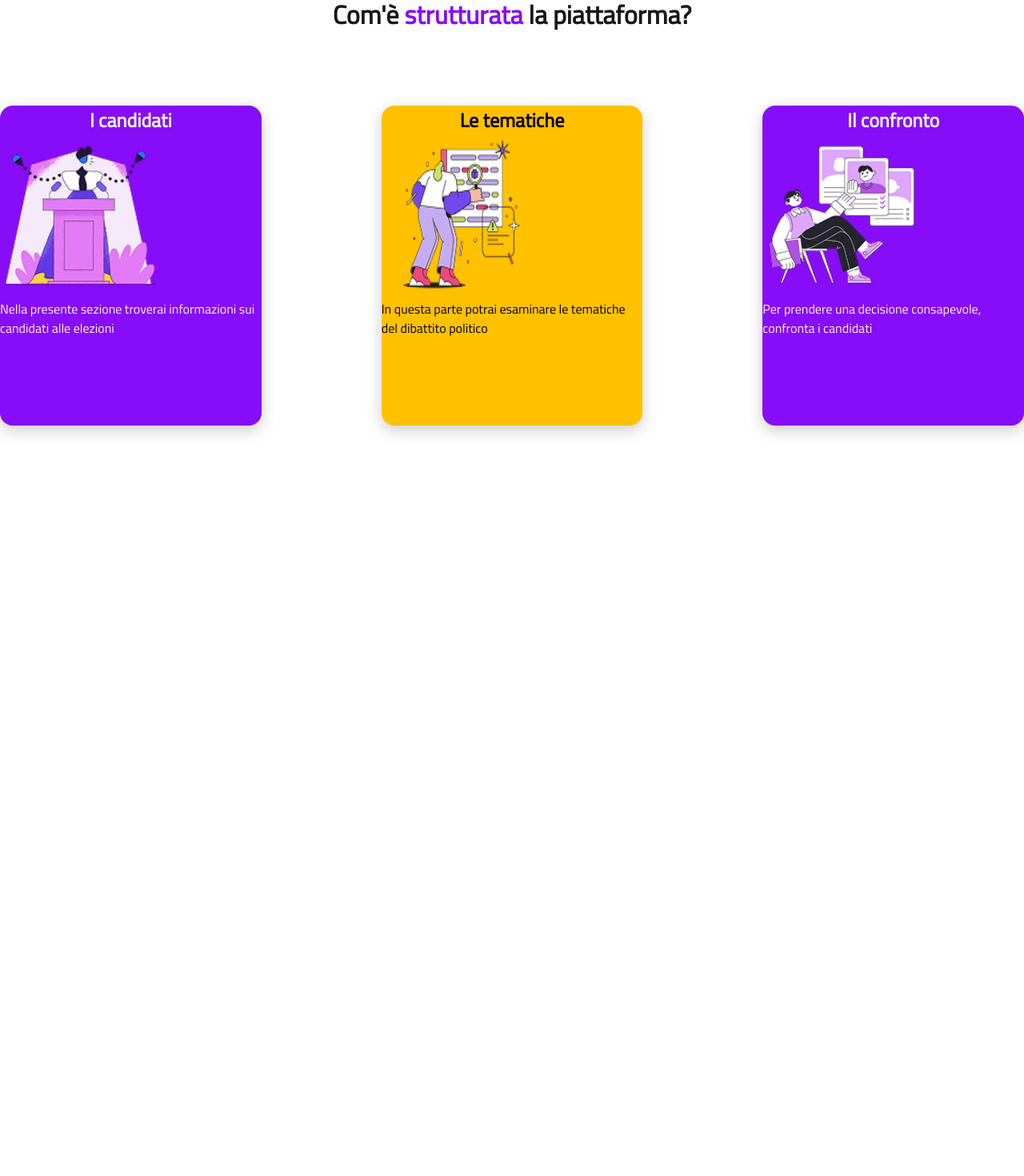
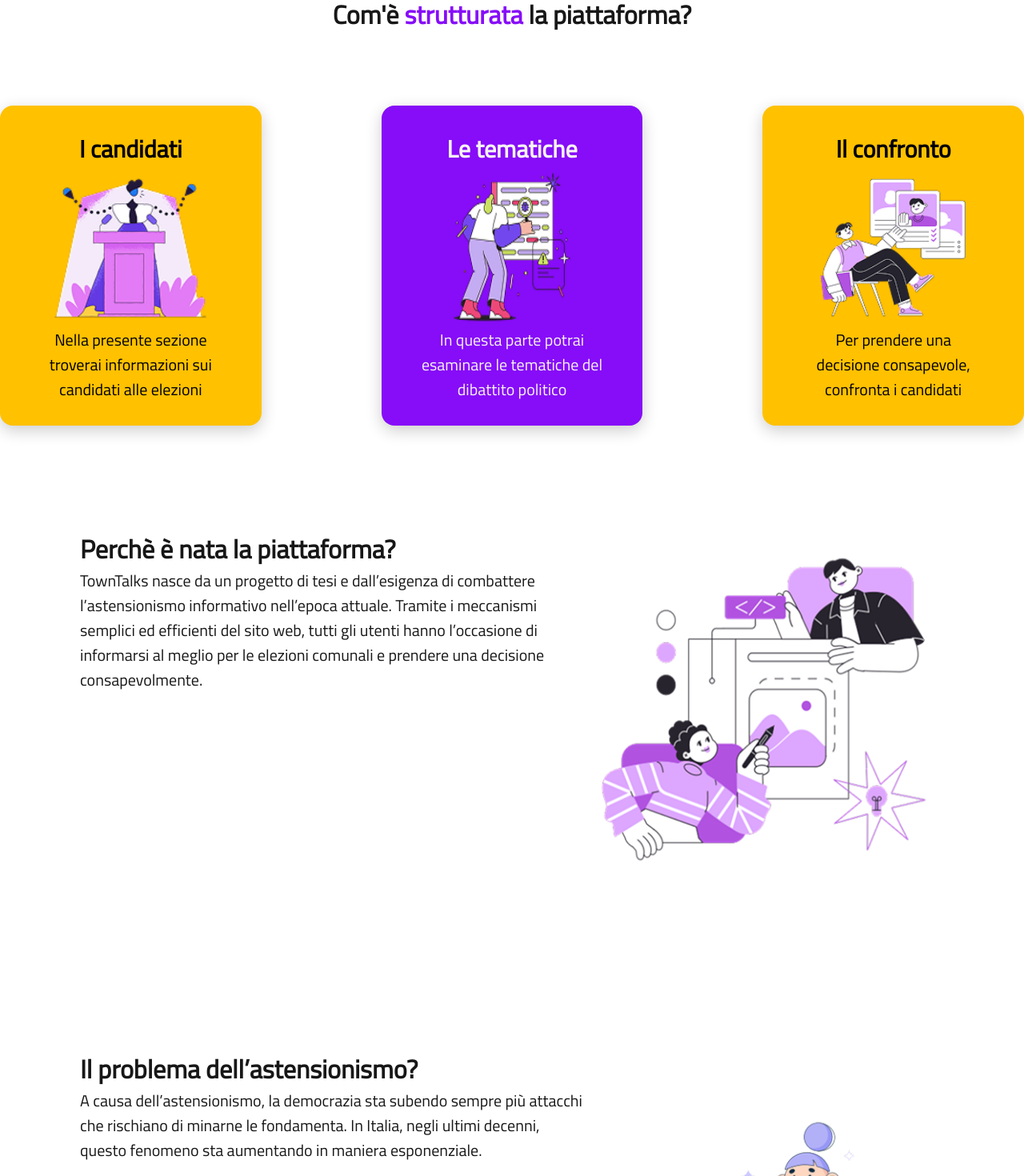
Before and after one commit to trustnoreb/towntalks, a Next.js app: page / in a window 1280 px wide. Shown: the part 620-2090 px from the top of the page at 80% size. Before the commit the page ends 1182 px from the top, so only its background shows below. Built offline with nearby package versions, Linux system fonts and the light colour scheme.

Commit message:
Created section and home content card

```diff
--- a/src/app/card_structure/card_structure.module.css
+++ /dev/null
@@ -1,31 +0,0 @@
-.card {
-  height: 400px;
-  width: 400px;
-  border-radius: 1rem;
-  box-shadow: 0 6px 20px rgba(0, 0, 0, 0.2);
-}
-
-.violet {
-  background: #870cf7;
-}
-
-.yellow {
-  background: #ffc100;
-}
-
-.card_title {
-  text-align: center;
-}
-
-.white_font {
-  color: #f5f5f5;
-}
-
-.black_font {
-  color: #000000;
-}
-
-.card_descr {
-  display: flex;
-  justify-content: center;
-}
--- /dev/null
+++ b/src/app/components/card-structure/card_structure.module.css
@@ -0,0 +1,28 @@
+.card {
+  height: 400px;
+  width: 400px;
+  border-radius: 1rem;
+  box-shadow: 0 6px 20px rgba(0, 0, 0, 0.2);
+  padding: 50px;
+  display: flex;
+  flex-direction: column;
+  justify-content: center;
+  font-size: 20px;
+  &:nth-child(even) {
+    background: #870cf7;
+    color: #f5f5f5;
+  }
+  &:nth-child(odd) {
+    background: #ffc100;
+    color: #000000;
+  }
+}
+
+.card_text {
+  text-align: center;
+}
+
+.card_icon {
+  display: flex;
+  justify-content: center;
+}
--- a/src/app/card_structure/card_structure.tsx
+++ b/src/app/components/card-structure/index.tsx
@@ -2,8 +2,6 @@
 import Image from "next/image";
 const data = [
   {
-    key: 1,
-    name: "firstCard",
     title: "I candidati",
     icon: (
       <Image
@@ -17,8 +15,6 @@
       "Nella presente sezione troverai informazioni sui candidati alle elezioni",
   },
   {
-    key: 2,
-    name: "secondCard",
     title: "Le tematiche",
     icon: (
       <Image
@@ -32,8 +28,6 @@
       "In questa parte potrai esaminare le tematiche del dibattito politico",
   },
   {
-    key: 3,
-    name: "thirdCard",
     title: "Il confronto",
     icon: (
       <Image
@@ -51,21 +45,10 @@
   return (
     <>
       {data.map((card, idx) => (
-        <div
-          key={idx}
-          className={`${css.card} ${idx % 2 === 0 ? css.violet : css.yellow}`}
-        >
-          <h2
-            className={`${css.card_title} ${
-              idx % 2 === 0 ? css.white_font : css.black_font
-            }`}
-          >
-            {card.title}
-          </h2>
-          <span>{card.icon}</span>
-          <p className={idx % 2 === 0 ? css.white_font : css.black_font}>
-            {card.descr}
-          </p>
+        <div key={idx} className={css.card}>
+          <h2 className={css.card_text}>{card.title}</h2>
+          <span className={css.card_icon}>{card.icon}</span>
+          <p className={css.card_text}>{card.descr}</p>
         </div>
       ))}
     </>
--- a/src/app/home_cards/home_cards.tsx
+++ b/src/app/components/home_cards/index.tsx
@@ -1,4 +1,4 @@
-import CardStructure from "../card_structure/card_structure";
+import CardStructure from "../card-structure";
 import css from "./home_cards.module.css";
 
 function HomeCards() {
--- /dev/null
+++ b/src/app/components/section/index.tsx
@@ -0,0 +1,27 @@
+import Image from "next/image";
+import css from "./section.module.css";
+interface Props {
+  data: {
+    question: string;
+    descr: string;
+    imageName: string;
+  };
+}
+function Section({ data }: Props) {
+  return (
+    <div className={css.section_container}>
+      <div className={css.section_text_container}>
+        <h1>{data.question}</h1>
+        <p className={css.section_text}>{data.descr}</p>
+      </div>
+      <Image
+        src={`/images/${data.imageName}`}
+        alt={data.imageName}
+        width={450}
+        height={450}
+        className={css.section_image}
+      />
+    </div>
+  );
+}
+export default Section;
--- /dev/null
+++ b/src/app/components/section/section.module.css
@@ -0,0 +1,19 @@
+.section_container {
+  display: flex;
+  padding: 100px;
+}
+
+.section_text_container {
+  display: flex;
+  flex-direction: column;
+  width: 60%;
+}
+
+.section_text {
+  font-size: 20px;
+}
+
+.section_image {
+  display: flex;
+  justify-content: center;
+}
--- a/src/app/page.tsx
+++ b/src/app/page.tsx
@@ -1,13 +1,31 @@
-import Navbar from "./navbar/navbar";
-import HomeContent from "./home_content/home_content";
-import HomeCards from "./home_cards/home_cards";
+import Navbar from "./components/navbar/navbar";
+import HomeContent from "./components/home_content";
+import HomeCards from "./components/home_cards";
+import Section from "./components/section";
 
+const sectionInfo = [
+  {
+    question: "Perchè è nata la piattaforma?",
+    descr:
+      "TownTalks nasce da un progetto di tesi e dall’esigenza di combattere l’astensionismo informativo nell’epoca attuale. Tramite i meccanismi semplici ed efficienti del sito web, tutti gli utenti hanno l’occasione di informarsi al meglio per le elezioni comunali e prendere una decisione consapevolmente.",
+    imageName: "iconSectionHomepage1.png",
+  },
+  {
+    question: "Il problema dell’astensionismo?",
+    descr:
+      "A causa dell’astensionismo, la democrazia sta subendo sempre più attacchi che rischiano di minarne le fondamenta. In Italia, negli ultimi decenni, questo fenomeno sta  aumentando in maniera esponenziale.",
+    imageName: "iconSectionHomepage2.png",
+  },
+];
 export default function Home() {
   return (
     <>
       <Navbar />
       <HomeContent />
       <HomeCards />
+      {sectionInfo.map((section, idx) => (
+        <Section key={idx} data={section} />
+      ))}
     </>
   );
 }
```
Also changed, not shown: public/images/iconSectionHomepage1.png (added), public/images/iconSectionHomepage2.png (added), src/app/components/home_cards/home_cards.module.css (renamed from src/app/home_cards/home_cards.module.css), src/app/components/home_content/home-content.module.css (renamed from src/app/home_content/home-content.module.css), src/app/components/home_content/index.tsx (renamed from src/app/home_content/home_content.tsx), src/app/components/navbar/navbar.module.css (renamed from src/app/navbar/navbar.module.css), src/app/components/navbar/navbar.tsx (renamed from src/app/navbar/navbar.tsx).
